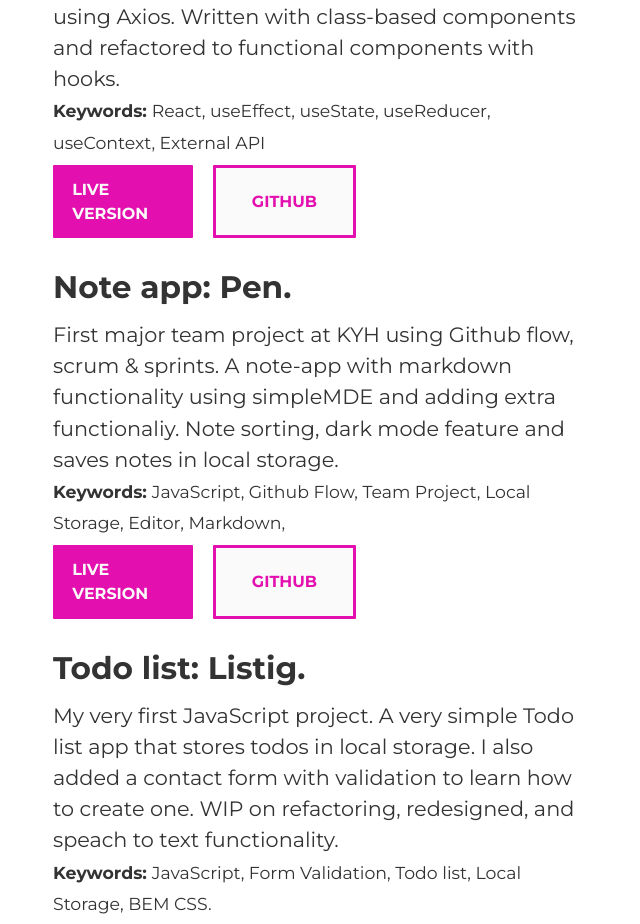
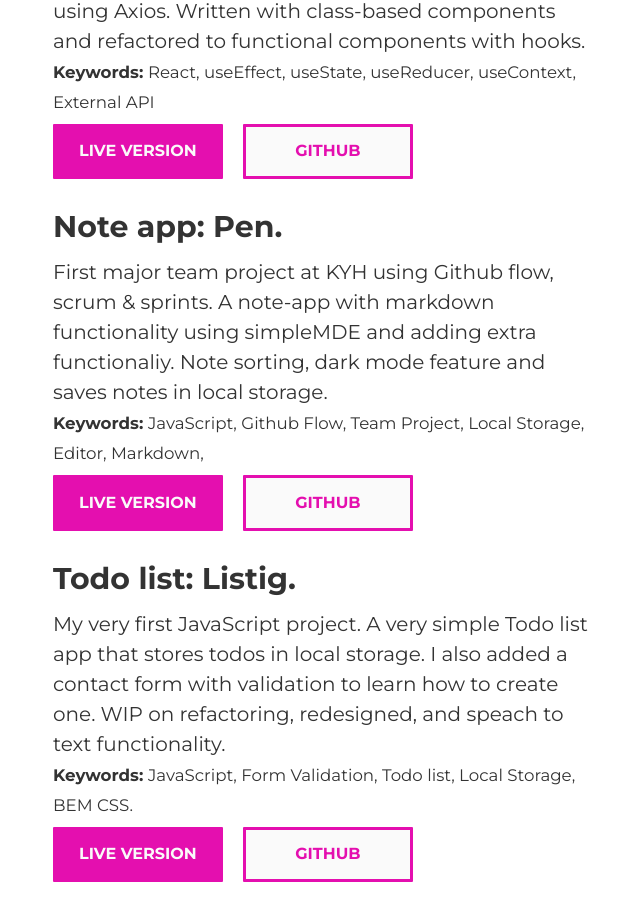
Before and after one commit to mrautenberg/portfolio, a React (Create React App) app: page /projects in a window 1280 px wide. Shown: the part 323-1247 px from the top of the page, without its empty margins (139-779 px from the left). After the commit the page ends 1221 px from the top, so only its background shows below. Built offline with nearby package versions, Linux system fonts and the light colour scheme; no server answers.

Commit message:
:poop: done for today, some minor fixes and animation remaining

```diff
--- a/src/App.js
+++ b/src/App.js
@@ -1,4 +1,6 @@
 import { BrowserRouter as Router, Route, Switch } from "react-router-dom";
+import React, { useEffect, useState } from "react";
+import axios from "axios";
 
 // Components
 import Home from "./Home";
@@ -6,13 +8,26 @@ import Projects from "./Projects";
 import Navbar from "./Navbar";
 
 const App = () => {
+  const [user, setUser] = useState({});
+
+  useEffect(() => {
+    const getUser = async () => {
+      const res = await axios.get("https://api.github.com/users/mrautenberg");
+
+      setUser(res.data);
+    };
+
+    getUser(user);
+    // eslint-disable-next-line
+  }, []);
+
   return (
     <Router>
       <div className="container">
         <Navbar />
         <Switch>
           <Route exact path="/">
-            <Home />
+            <Home user={user} />
           </Route>
           <Route path="/projects">
             <Projects />
--- a/src/Home.js
+++ b/src/Home.js
@@ -1,20 +1,4 @@
-import React, { useEffect, useState } from "react";
-import axios from "axios";
-
-const Home = () => {
-  const [user, setUser] = useState({});
-
-  useEffect(() => {
-    const getUser = async () => {
-      const res = await axios.get("https://api.github.com/users/mrautenberg");
-
-      setUser(res.data);
-    };
-
-    getUser(user);
-    // eslint-disable-next-line
-  }, []);
-
+const Home = ({ user }) => {
   const { html_url, public_repos } = user;
 
   return (
--- a/src/Navbar.js
+++ b/src/Navbar.js
@@ -5,12 +5,14 @@ const Navbar = () => {
     <nav>
       <ul>
         <li>
-          <Link className="active" to="/">
+          <Link className="link" to="/">
             Home
           </Link>
         </li>
         <li>
-          <Link to="/projects">Projects</Link>
+          <Link className="link" to="/projects">
+            Projects
+          </Link>
         </li>
       </ul>
     </nav>
--- a/src/Projects.js
+++ b/src/Projects.js
@@ -15,7 +15,7 @@ const Projects = () => {
         </small>
         <div className="buttons">
           <a
-            className="btn btn-primary"
+            className="btn btn-primary floating"
             href="https://rautenberg-githubfinder.netlify.app/"
             rel="noopener noreferrer"
             target="_blank"
@@ -23,7 +23,7 @@ const Projects = () => {
             LIVE VERSION
           </a>
           <a
-            className="btn btn-secondary"
+            className="btn btn-secondary floating"
             href="https://github.com/mrautenberg/react-github-finder"
             rel="noopener noreferrer"
             target="_blank"
@@ -46,7 +46,7 @@ const Projects = () => {
         </small>
         <div className="buttons">
           <a
-            className="btn btn-primary"
+            className="btn btn-primary floating"
             href="https://penapp.netlify.app/"
             rel="noopener noreferrer"
             target="_blank"
@@ -54,7 +54,7 @@ const Projects = () => {
             LIVE VERSION
           </a>
           <a
-            className="btn btn-secondary"
+            className="btn btn-secondary floating"
             href="https://github.com/gunkarlsson/fe20tp1_pen"
             rel="noopener noreferrer"
             target="_blank"
@@ -77,7 +77,7 @@ const Projects = () => {
         </small>
         <div className="buttons">
           <a
-            className="btn btn-primary"
+            className="btn btn-primary floating"
             href="https://rautenberg-listig.netlify.app/"
             rel="noopener noreferrer"
             target="_blank"
@@ -85,7 +85,7 @@ const Projects = () => {
             LIVE VERSION
           </a>
           <a
-            className="btn btn-secondary"
+            className="btn btn-secondary floating"
             href="https://github.com/mrautenberg/todolist"
             rel="noopener noreferrer"
             target="_blank"
--- a/src/index.css
+++ b/src/index.css
@@ -18,7 +18,7 @@ body {
   margin: 0;
   padding: 0;
   font-family: "Montserrat", sans-serif;
-  font-size: 1.3rem;
+  font-size: 1.25rem;
   line-height: 1.5;
 }
 
@@ -26,6 +26,10 @@ body {
   width: 70%;
   max-width: 1600px;
   margin: 0 auto;
+}
+
+main {
+  margin-bottom: 1rem;
 }
 
 /* TYPOGRAPHY */
@@ -60,6 +64,7 @@ h1 {
 /* NAVBAR */
 nav {
   display: flex;
+  position: relative;
   align-items: center;
   justify-content: flex-end;
   height: 8vh;
@@ -111,13 +116,13 @@ nav a {
 
 .buttons {
   margin-top: 0.5rem;
-  max-width: 60%;
-  /* border: 3px solid orange; */
+  max-width: 380px;
   display: flex;
   justify-content: space-between;
 }
 
 .btn {
+  position: relative;
   display: flex;
   align-items: center;
   justify-content: center;
@@ -142,6 +147,18 @@ nav a {
   border: 3px solid var(--clr-accent);
 }
 
-main {
-  margin-bottom: 2rem;
+/* Animations */
+a.floating {
+  position: relative;
+  transition: 0.3s ease-out;
 }
+
+a.floating:hover {
+  margin-top: -3px;
+  margin-bottom: 3px;
+}
+
+.link:hover {
+  border-bottom: 8px solid var(--clr-accent);
+  transition: ease-in 0.1s;
+}
```
